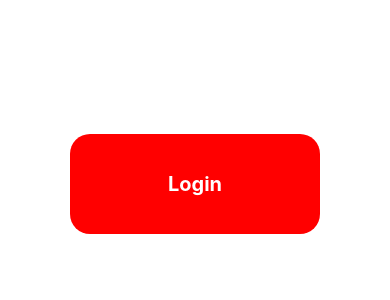
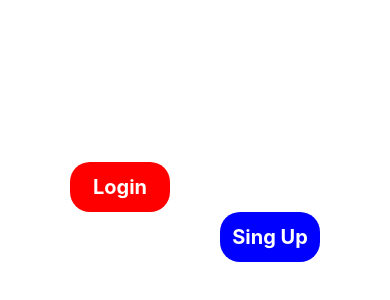
Before and after one commit to NurAlam19/105841103621-Alam-LabWeb, a React Native app: screen / in a window 390 px wide. Shown: the part 238-538 px from the top of the page. Built offline with nearby package versions, Linux system fonts and the light colour scheme.

Commit message:
box-view

```diff
--- a/App.js
+++ b/App.js
@@ -4,24 +4,50 @@ import React from 'react'
 const App = () => {
   return (
     <View style ={{
+      marginTop :400
+      }}>
+    <View style ={{
         flex :1,
-        justifyContent: 'center',
-        alignItems: 'center',
+        justifyContent: 'flex-start',
+        alignItems: 'flex-start',
+        marginLeft : 70
       }}>
       <View style={{
-        width:250,
-        height:100,
+        width:100,
+        height:50,
         backgroundColor:'red',
         borderRadius : 20,
-        justifyContent : 'center'
+        justifyContent : 'center',
       }}>
         <Text style ={{
           fontSize :20,
           color : 'white',
           textAlign : 'center',
-          fontWeight : 'bold'
+          fontWeight : 'bold',
         }}>Login</Text>
       </View>
+    </View>
+    <View style ={{
+          flex : 1,
+          jutifyContent : 'center',
+          alignItems : 'flex-end',
+          marginRight : 70
+    }}>
+      <View style ={{
+          width :100,
+          height :50,
+          backgroundColor : 'blue',
+          borderRadius : 20,
+          justifyContent : 'center',
+      }}>
+        <Text style ={{
+          fontSize :20,
+          color : 'white',
+          textAlign : 'center',
+          fontWeight : 'bold',
+        }}>Sing Up</Text>
+      </View>
+    </View>
     </View>
   )
 }
```
